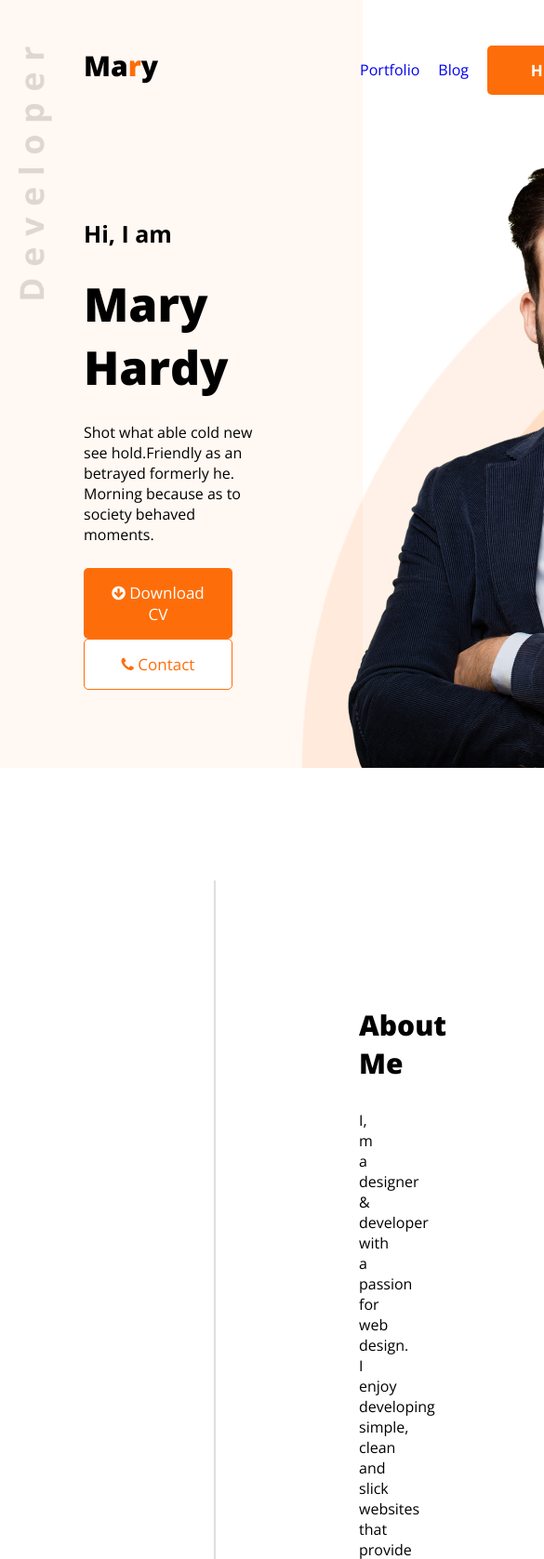
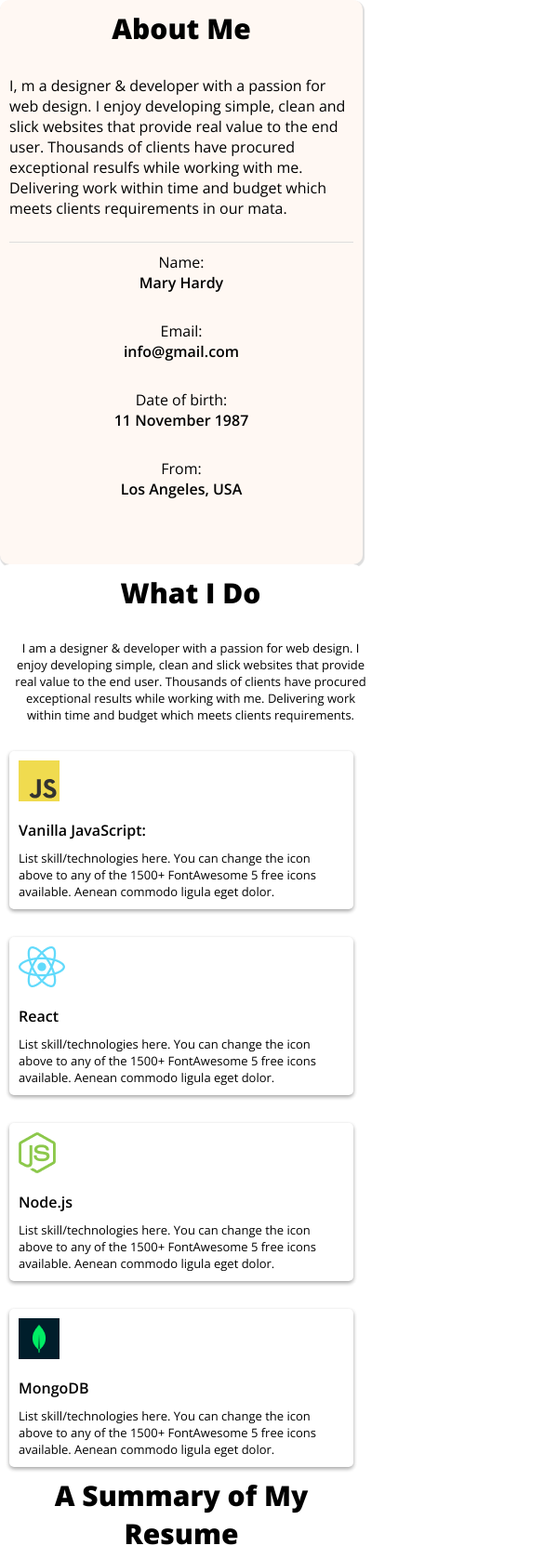
Before and after one commit to bishwajit1965/developer-portfolio-ml-1, a plain HTML site: page index.html in a window 390 px wide. Shown: the top 1677 px of the page at 93% size, 585 px wide, since content can reach past the window. Drawn offline with nearby package versions, Linux system fonts and the light colour scheme; files whose address does not match are found by name.

Commit message:
All done

```diff
--- a/index.html
+++ b/index.html
@@ -18,7 +18,7 @@
   </head>
   <body>
     <!-- Header section begins -->
-    <header>
+    <header class="hide-section">
       <div class="header-area">
         <div class="image-top-nav-bar-wrapper">
           <div class="developer-image">
@@ -75,24 +75,23 @@
               exceptional resulfs while working with me. Delivering work within
               time and budget which meets clients requirements in our mata.
             </p>
-
+          </div>
           <div class="about-me-contact-details">
-              <div class="">
+            <div class="about-me-box">
               <p>Name:</p>
               <p class="text-font-weight">Mary Hardy</p>
             </div>
-              <div class="">
+            <div class="about-me-box">
               <p>Email:</p>
               <p class="text-font-weight">info@gmail.com</p>
             </div>
-              <div class="">
+            <div class="about-me-box">
               <p>Date of birth:</p>
               <p class="text-font-weight">11 November 1987</p>
             </div>
-              <div class="">
+            <div class="about-me-box">
               <p>From:</p>
               <p class="text-font-weight">Los Angeles, USA</p>
-              </div>
             </div>
           </div>
         </div>
@@ -105,11 +104,11 @@
           <div class="what-i-do-description">
             <h2 class="section-title">What I Do</h2>
             <p class="text-size">
-              I, m a designer & developer with a passion for web design. I enjoy
+              I am a designer & developer with a passion for web design. I enjoy
               developing simple, clean and slick websites that provide real
               value to the end user. Thousands of clients have procured
-              exceptional resulfs while working with me. Delivering work within
-              time and budget which meets clients requirements in our mata.
+              exceptional results while working with me. Delivering work within
+              time and budget which meets clients requirements.
             </p>
           </div>
           <div class="what-i-do-details">
--- a/styles/styles.css
+++ b/styles/styles.css
@@ -145,10 +145,9 @@
   background-color: #fff8f3;
   border-radius: 10px;
   box-shadow: 1px 2px 1px 1px #ddd;
-}
-.about-me-top-description {
   padding: 136px 156px;
 }
+
 .about-me-contact-details {
   display: flex;
   justify-content: space-between;
@@ -211,7 +210,6 @@
 }
 .download-cv-button {
   text-align: center;
-
   margin-top: 40px;
 }
 .resume-text-gap {
@@ -287,3 +285,75 @@
 .footer-text {
   color: #000;
 }
+
+.hide-section {
+  display: none;
+}
+
+/*Responsive CSS styles
+======================== */
+/* About me */
+@media only screen and (max-width: 640px) {
+  .about-me-top-description {
+    width: 100%;
+    text-align: left;
+    border-bottom: 1px solid #ddd;
+  }
+  .about-me-contact-details {
+    margin-top: 0px;
+  }
+  .about-me-box {
+    padding: 10px;
+  }
+  .detail-description {
+    margin: 0px;
+    padding: 10px;
+  }
+  .about-me-contact-details {
+    display: block;
+  }
+}
+/* What i do section */
+@media only screen and (max-width: 640px) {
+  .what-i-do-section-details {
+    margin: 0px 0px;
+    background-color: #fff;
+    border-radius: 10px;
+  }
+  .what-i-do-description {
+    width: 100%;
+    /* text-align: left; */
+    padding: 10px;
+    text-align: center;
+  }
+  .what-i-do-details {
+    display: grid;
+    justify-content: space-between;
+  }
+}
+
+/* My resume section */
+@media only screen and (max-width: 640px) {
+  .my-resume-section {
+    margin: 0px;
+  }
+  .resume-details {
+    display: grid;
+    gap: 25px;
+    border-bottom: 1px solid #ddd;
+    padding: 10px;
+    margin-bottom: 10px;
+  }
+}
+/* Contact me section */
+@media only screen and (max-width: 640px) {
+  .contact-me {
+    margin-top: 20px;
+  }
+  .social-contact-contact-form {
+    margin: 0px;
+    display: grid;
+    gap: 25px;
+    padding: 10px;
+  }
+}
```
Lines whose indentation alone changed are shown as unchanged.
